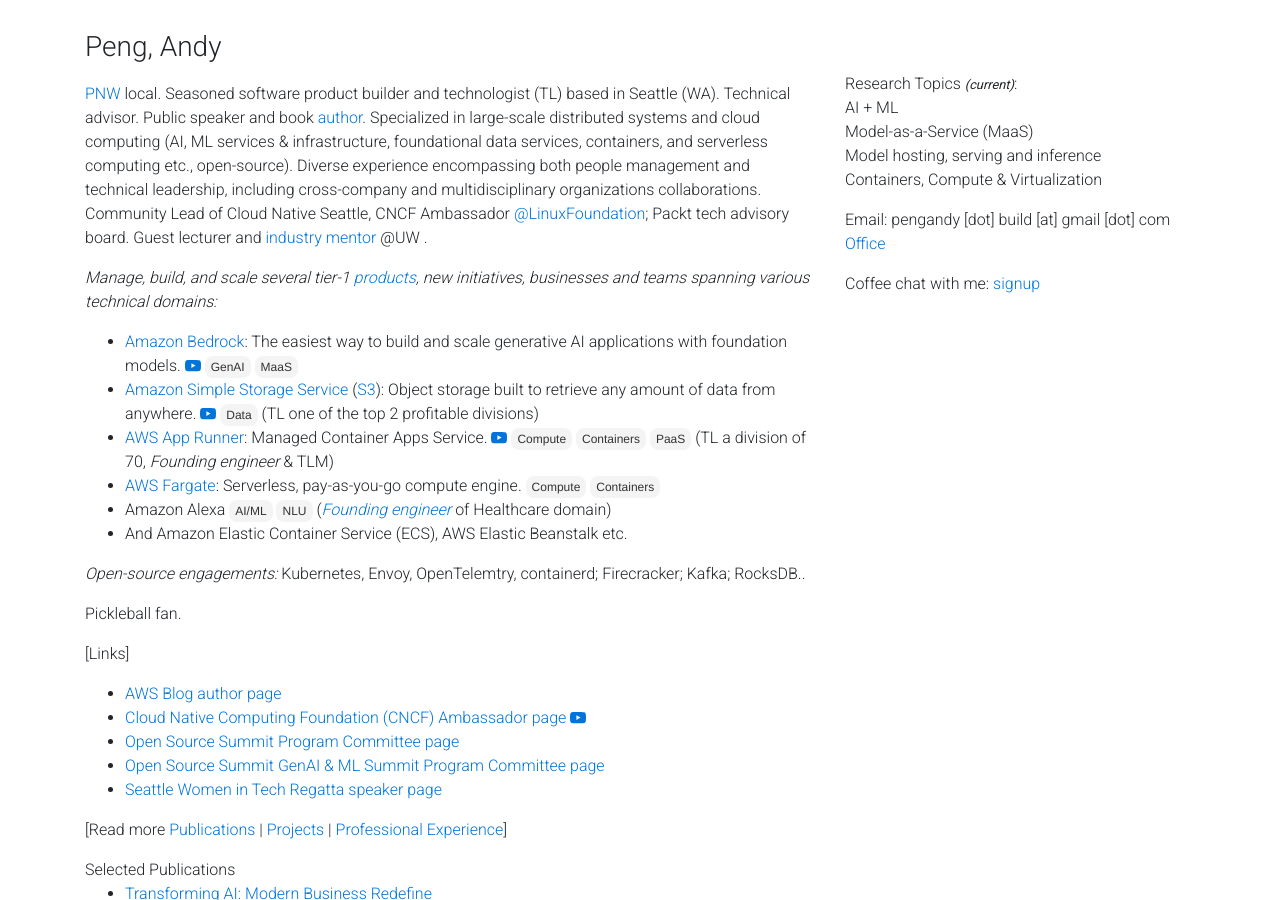
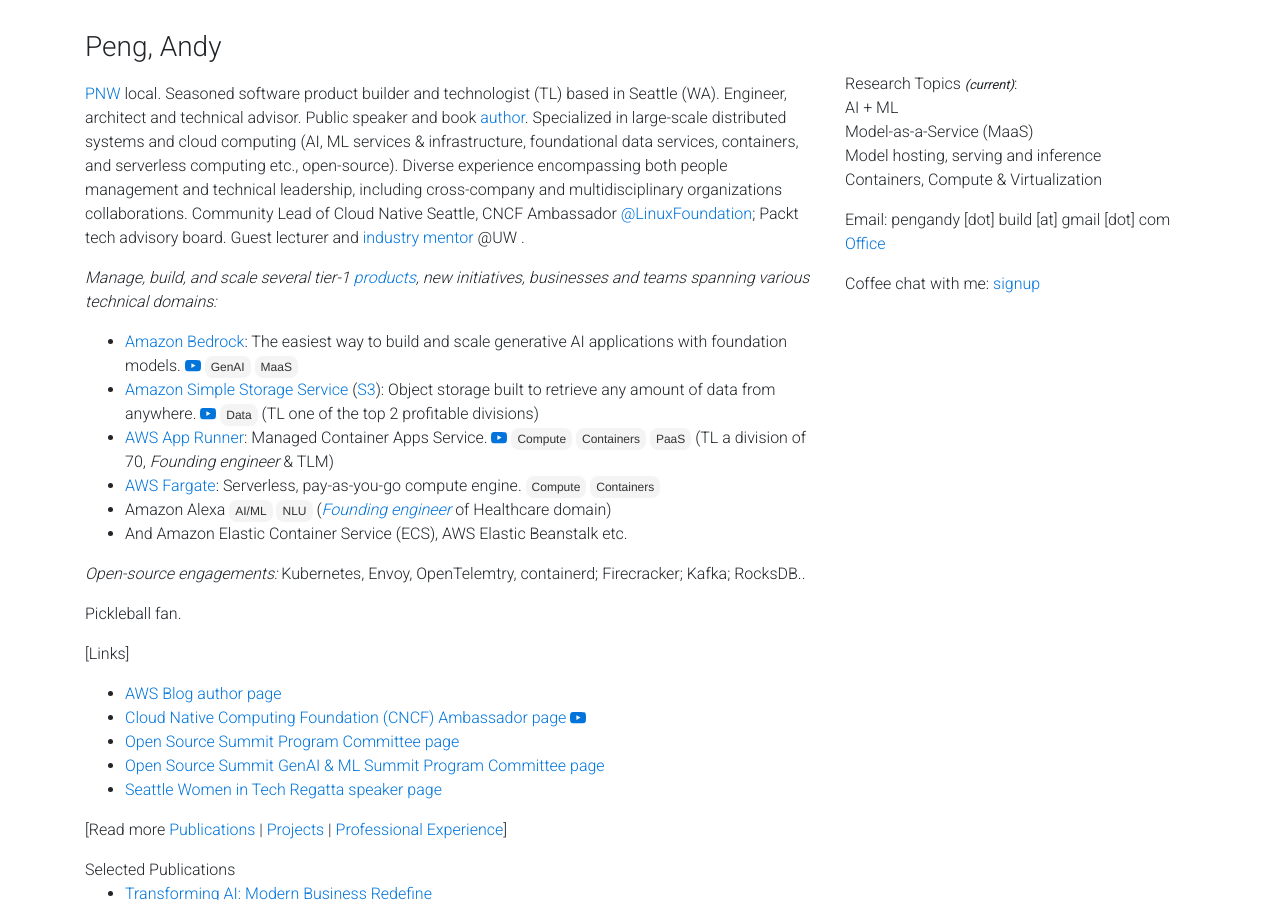
Before and after one commit to gfw001/gfw001.github.io, a Jekyll site: the page portfolio.html, which Jekyll copies as it is, in a window 1280 px wide and 900 px high. Built offline with Jekyll 4.4.1, drawn with Linux system fonts in a browser that asks for light colours; nearby versions of some CDN libraries; a style sheet for code colours, icons or effects is not loaded.

Commit message:
Update portfolio.html

```diff
--- a/portfolio.html
+++ b/portfolio.html
@@ -101,7 +101,7 @@
   <div class="row">
     <div class="col">
       <p style="margin-top:10px;">
-        <a href="https://www.pcta.org/">PNW</a> local. Seasoned software product builder and technologist (TL) based in Seattle (WA). Technical advisor. Public speaker and book <a href="https://aws.amazon.com/blogs/containers/author/yimipeng/">author</a>. Specialized in large-scale distributed systems and cloud computing (AI, ML services & infrastructure, foundational data services, containers, and serverless computing etc., open-source). Diverse experience encompassing both people management and technical leadership, including cross-company and multidisciplinary organizations collaborations. Community Lead of Cloud Native Seattle, CNCF Ambassador <a href="https://www.linuxfoundation.org/blog/how-does-the-linux-foundation-work-and-what-does-it-do">@LinuxFoundation</a>; Packt tech advisory board. Guest lecturer and <a href="https://foster.uw.edu/academics/degree-programs/master-of-science-in-information-systems/mentors/">industry mentor</a> @UW . <br>
+        <a href="https://www.pcta.org/">PNW</a> local. Seasoned software product builder and technologist (TL) based in Seattle (WA). Engineer, architect and technical advisor. Public speaker and book <a href="https://aws.amazon.com/blogs/containers/author/yimipeng/">author</a>. Specialized in large-scale distributed systems and cloud computing (AI, ML services & infrastructure, foundational data services, containers, and serverless computing etc., open-source). Diverse experience encompassing both people management and technical leadership, including cross-company and multidisciplinary organizations collaborations. Community Lead of Cloud Native Seattle, CNCF Ambassador <a href="https://www.linuxfoundation.org/blog/how-does-the-linux-foundation-work-and-what-does-it-do">@LinuxFoundation</a>; Packt tech advisory board. Guest lecturer and <a href="https://foster.uw.edu/academics/degree-programs/master-of-science-in-information-systems/mentors/">industry mentor</a> @UW . <br>
       </p>
       <p>
 	      <i>Manage, build, and scale several tier-1 <a href="/products">products</a>, new initiatives, businesses and teams spanning various technical domains: </i>
```
